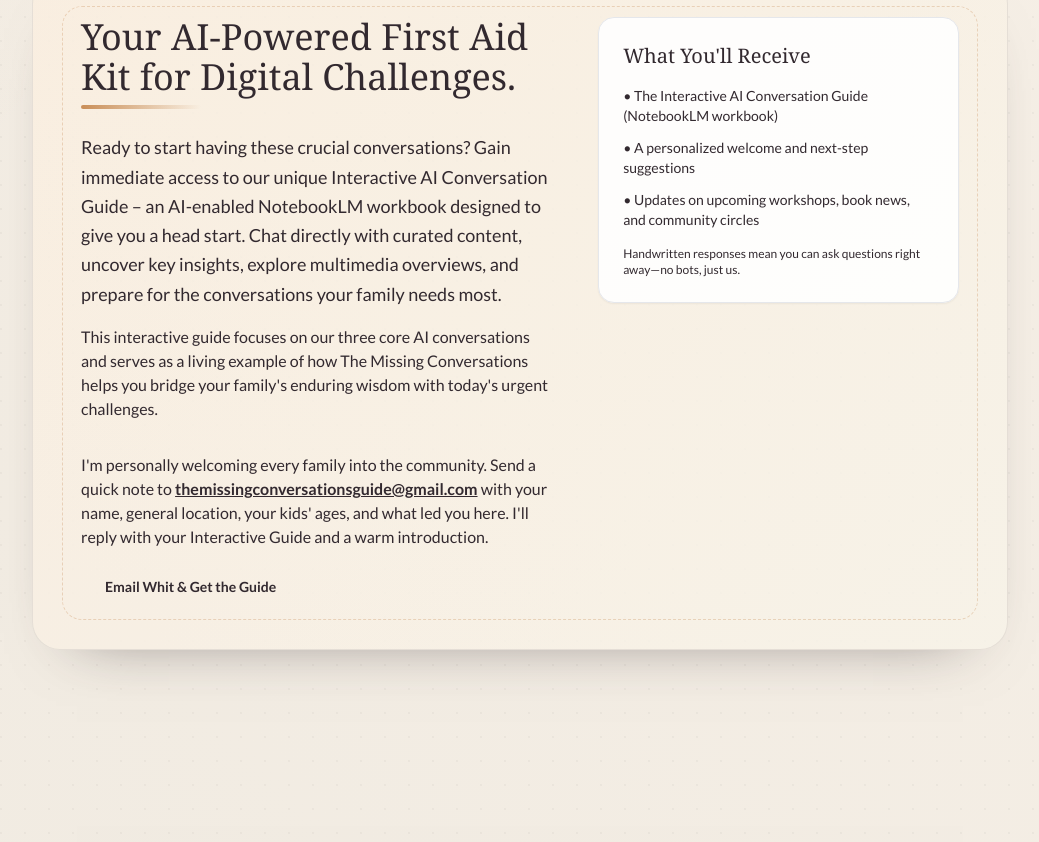
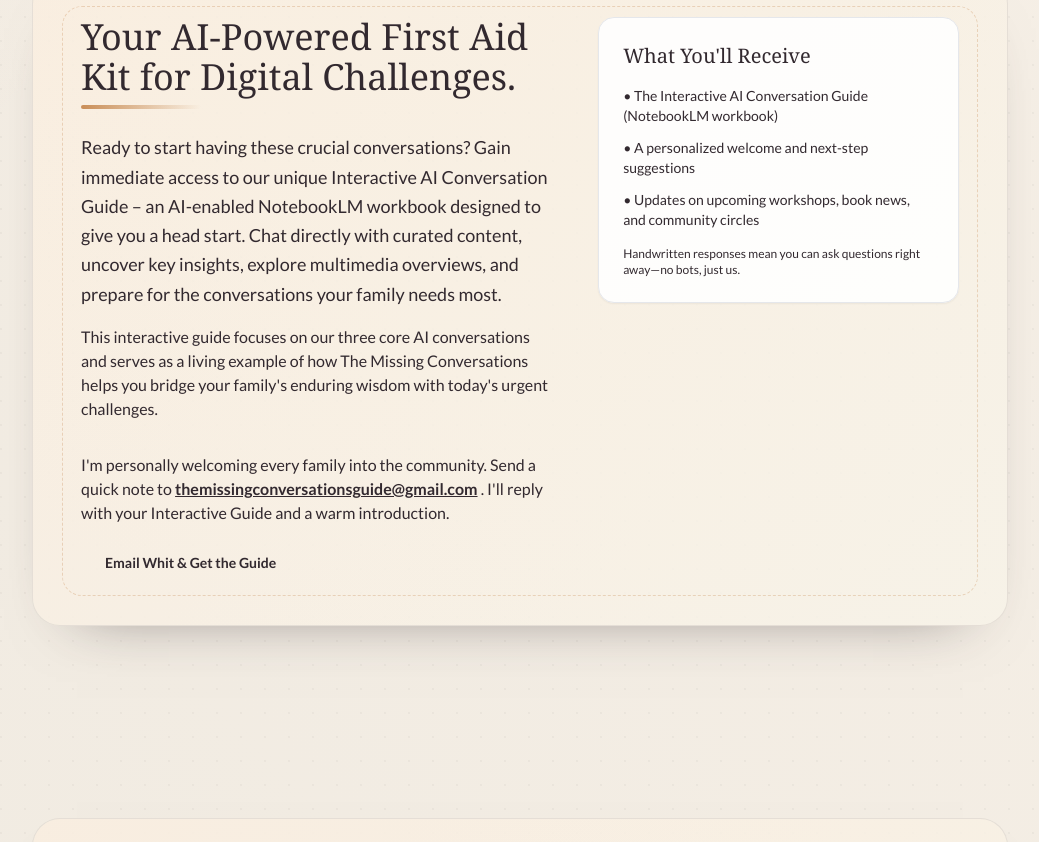
Before and after one commit to mbwhit10/themissingconversationswithcodex, a plain HTML site: page index.html in a window 1280 px wide. Shown: the part 3968-4810 px from the top of the page, without its empty margins (120-1159 px from the left). Drawn offline with nearby package versions, Linux system fonts and the light colour scheme.

Commit message:
first publish

```diff
--- a/index.html
+++ b/index.html
@@ -393,7 +393,7 @@
                   <p>
                     I'm personally welcoming every family into the community. Send a quick note to
                     <a href="mailto:themissingconversationsguide@gmail.com" class="font-semibold text-clay underline">themissingconversationsguide@gmail.com</a>
-                    with your name, general location, your kids' ages, and what led you here. I'll reply with your Interactive Guide and a warm introduction.
+                    . I'll reply with your Interactive Guide and a warm introduction.
                   </p>
                   <a
                     href="mailto:themissingconversationsguide@gmail.com?subject=I'd%20love%20the%20Interactive%20Guide"
```
